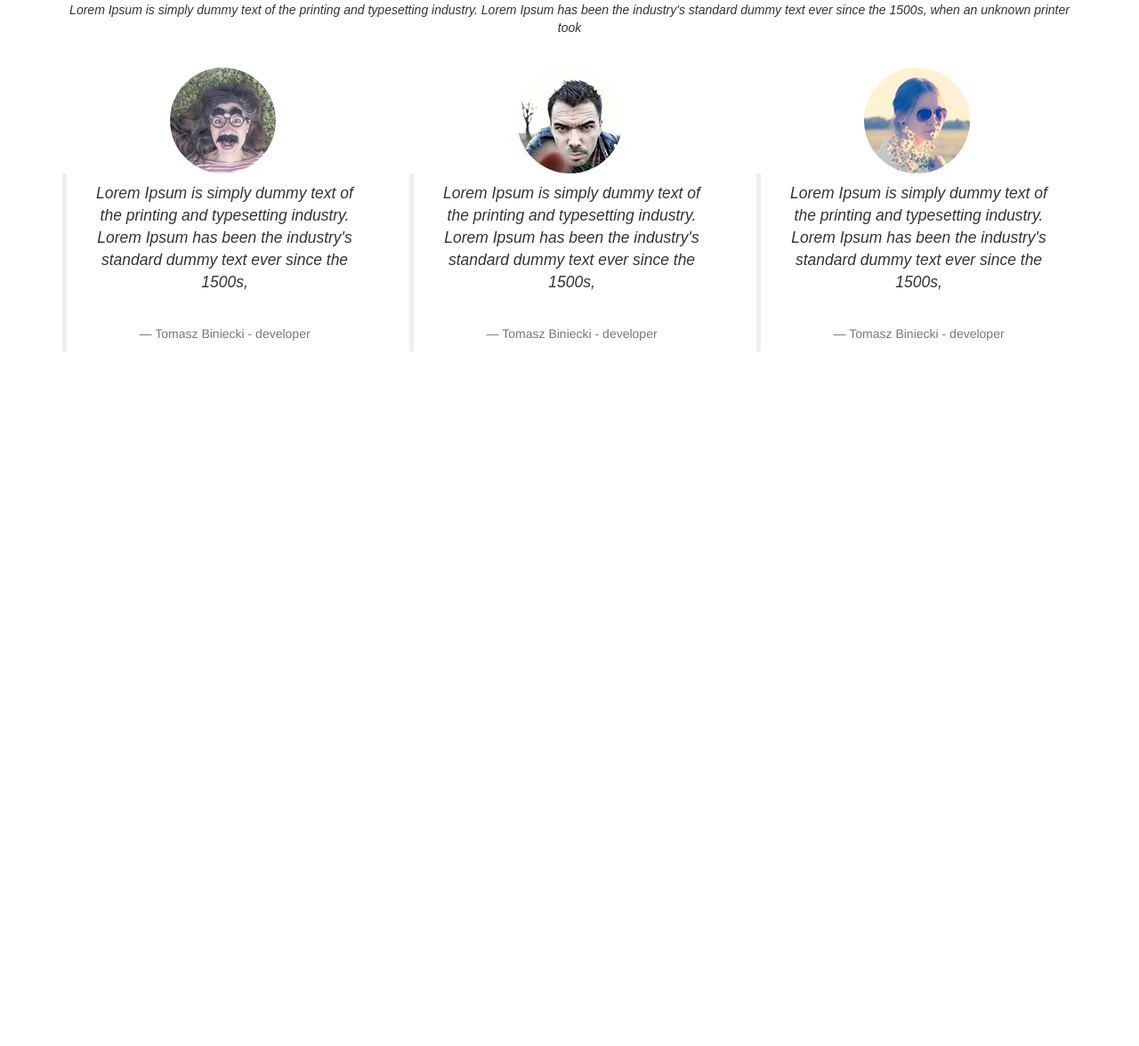
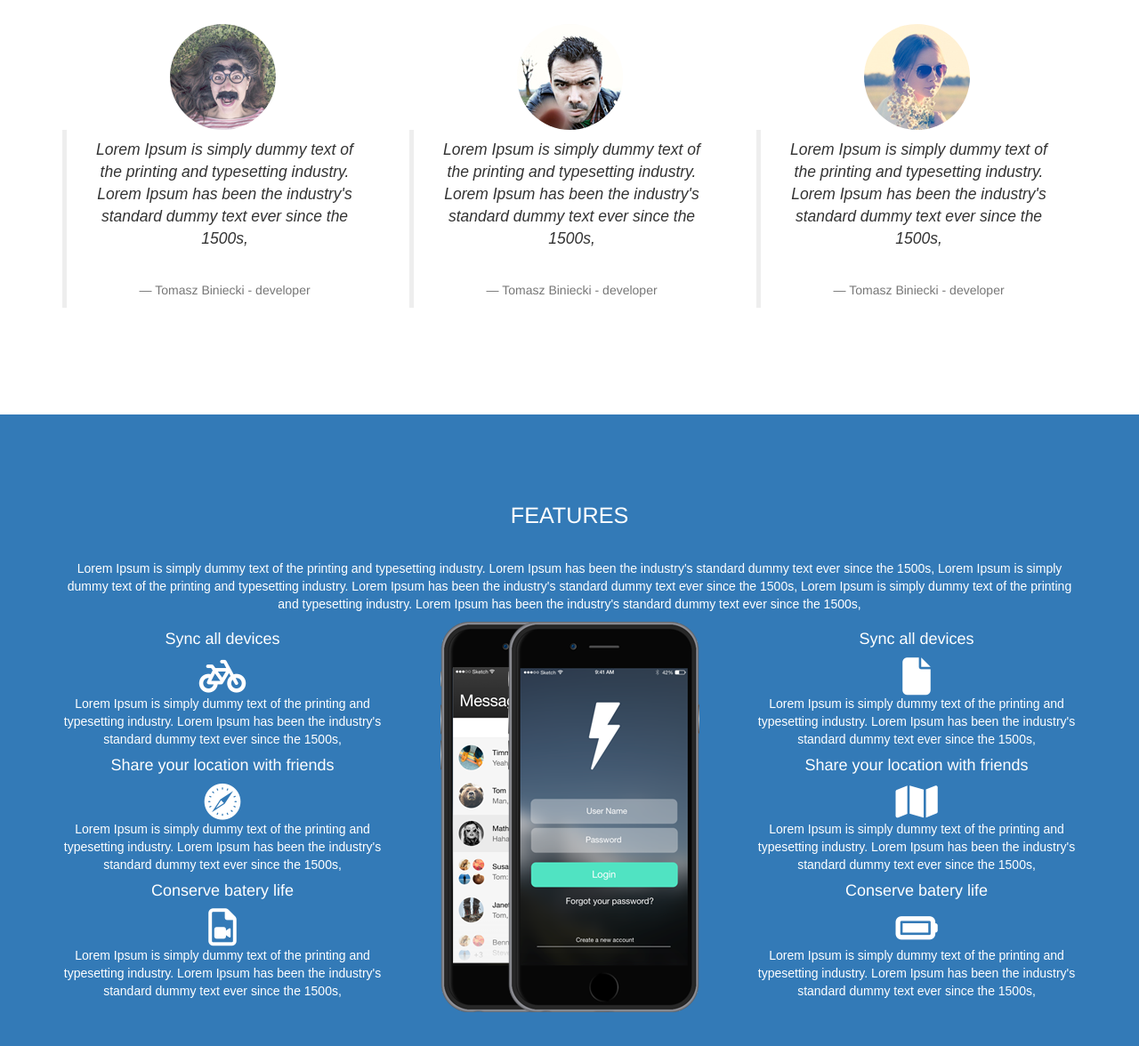
Before and after one commit to binio/homepage, a plain HTML site: page html/index.html in a window 1280 px wide. Shown: the part 968-2144 px from the top of the page at 89% size. Before the commit the page ends 1483 px from the top, so only its background shows below. Drawn offline with nearby package versions, Linux system fonts and the light colour scheme; a web font is replaced by a local one.

Commit message:
add new personalized layout and images

```diff
--- a/css/style.css
+++ b/css/style.css
@@ -20,7 +20,7 @@ p {
 /*HEADER*/
 .header {
     padding: 140px 0px 0px 10px;
-    background: url(../img/bg.jpg) no-repeat center center;
+    background: url(../img/pexels-photo-347696.jpeg) no-repeat center center;
     background-size: cover;
     width:100%;
     border-bottom: 2px solid #c9c9c9;
@@ -29,7 +29,7 @@ p {
 .header h1 {
     color: white;
     font-family: 'Pacifico', cursive;
-    font-size: 7.5em;
+    font-size: 4.5em;
 }
 
 .header p {
@@ -53,3 +53,17 @@ p {
 .about p {
     padding-bottom: 25px;
 }
+
+/*FEATURES*/
+.features {
+    background-color: #337ab7;
+    text-align: center;
+    color:white;
+    padding: 80px 0px 80px;
+}
+
+.features h1 {
+    font-size: 1.8em;
+    color: white;
+    padding: 0 0 25px;m;
+}
--- a/html/index.html
+++ b/html/index.html
@@ -13,6 +13,7 @@
     <!-- Bootstrap -->
     <link href="../css/bootstrap.css" rel="stylesheet">
     <link href="../css/style.css" rel="stylesheet">
+    <link rel="stylesheet" href="../css/font-awesome-4.7.0/css/font-awesome.min.css">
 
     <!-- HTML5 shim and Respond.js for IE8 support of HTML5 elements and media queries -->
     <!-- WARNING: Respond.js doesn't work if you view the page via file:// -->
@@ -54,11 +55,11 @@
     <div class="container">
         <div class="row">
             <div class="col-lg-6">
-                <h1>My title...</h1>
+                <h1>Team working professional...</h1>
                 <p>Lorem Ipsum is simply dummy text of the printing and typesetting industry. Lorem Ipsum has been the industry's standard dummy text ever since the 1500s, when an unknown printer took a galley of type and scrambled it to make a type specimen book. It has survived not only five centuries, but also the leap into electronic typesetting, remaining essentially unchanged. It was popularised in the 1960s with the release of Letraset sheets containing Lorem Ipsum passages, and more recently with desktop publishing software like Aldus PageMaker including versions of Lorem Ipsum</p>
             </div>
             <div class="col-lg-6">
-                <img class="img-responsive" src="../img/devices.png" >
+                <img class="img-responsive" src="../img/123b.png" >
             </div>
         </div>
     </div>
@@ -115,7 +116,55 @@
 <!-- Features START -->
 <div class="features">
     <div class="container">
+        <div class="row">
+            <div class="col-lg-12 col-md-12">
+                <h1>FEATURES</h1>
+                <p>Lorem Ipsum is simply dummy text of the printing and typesetting industry. Lorem Ipsum has been the industry's standard dummy text ever since the 1500s,
+                    Lorem Ipsum is simply dummy text of the printing and typesetting industry. Lorem Ipsum has been the industry's standard dummy text ever since the 1500s,
+                    Lorem Ipsum is simply dummy text of the printing and typesetting industry. Lorem Ipsum has been the industry's standard dummy text ever since the 1500s,</p>
+            </div>
+        </div>
+        <div class="row">
+            <div class="col-lg-4 col-md-4">
+                <h4>Sync all devices</h4>
+                <i class="fa fa-bicycle fa-3x"></i>
+                <p>
+                    Lorem Ipsum is simply dummy text of the printing and typesetting industry. Lorem Ipsum has been the industry's standard dummy text ever since the 1500s,
+                </p>
+                <h4>Share your location with friends</h4>
+                <i class="fa fa-safari fa-3x"></i>
+                <p>
+                    Lorem Ipsum is simply dummy text of the printing and typesetting industry. Lorem Ipsum has been the industry's standard dummy text ever since the 1500s,
+                </p>
+                <h4>Conserve batery life</h4>
+                <i class="fa fa-file-movie-o fa-3x"></i>
+                <p>
+                    Lorem Ipsum is simply dummy text of the printing and typesetting industry. Lorem Ipsum has been the industry's standard dummy text ever since the 1500s,
+                </p>
+            </div>
 
+            <div class="col-lg-4 col-md-4">
+                <img src="../img/screenshots/iphonescreen.png">
+            </div>
+
+            <div class="col-lg-4 col-md-4">
+                <h4>Sync all devices</h4>
+                <i class="fa fa-file fa-3x"></i>
+                <p>
+                    Lorem Ipsum is simply dummy text of the printing and typesetting industry. Lorem Ipsum has been the industry's standard dummy text ever since the 1500s,
+                </p>
+                <h4>Share your location with friends</h4>
+                <i class="fa fa-map fa-3x"></i>
+                <p>
+                    Lorem Ipsum is simply dummy text of the printing and typesetting industry. Lorem Ipsum has been the industry's standard dummy text ever since the 1500s,
+                </p>
+                <h4>Conserve batery life</h4>
+                <i class="fa fa-battery fa-3x"></i>
+                <p>
+                    Lorem Ipsum is simply dummy text of the printing and typesetting industry. Lorem Ipsum has been the industry's standard dummy text ever since the 1500s,
+                </p>
+            </div>
+        </div>
     </div>
 </div>
 <!-- Features END -->
```
